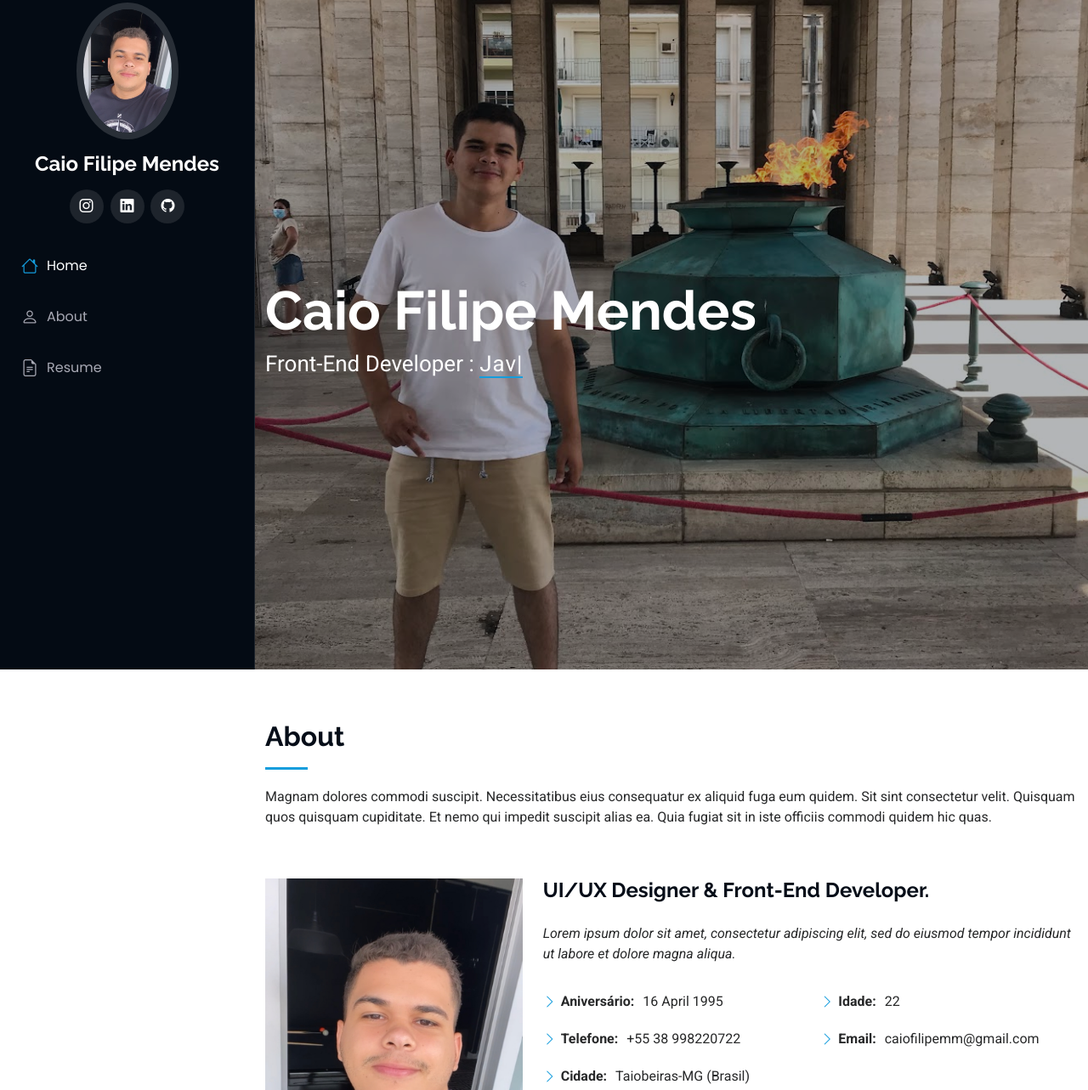
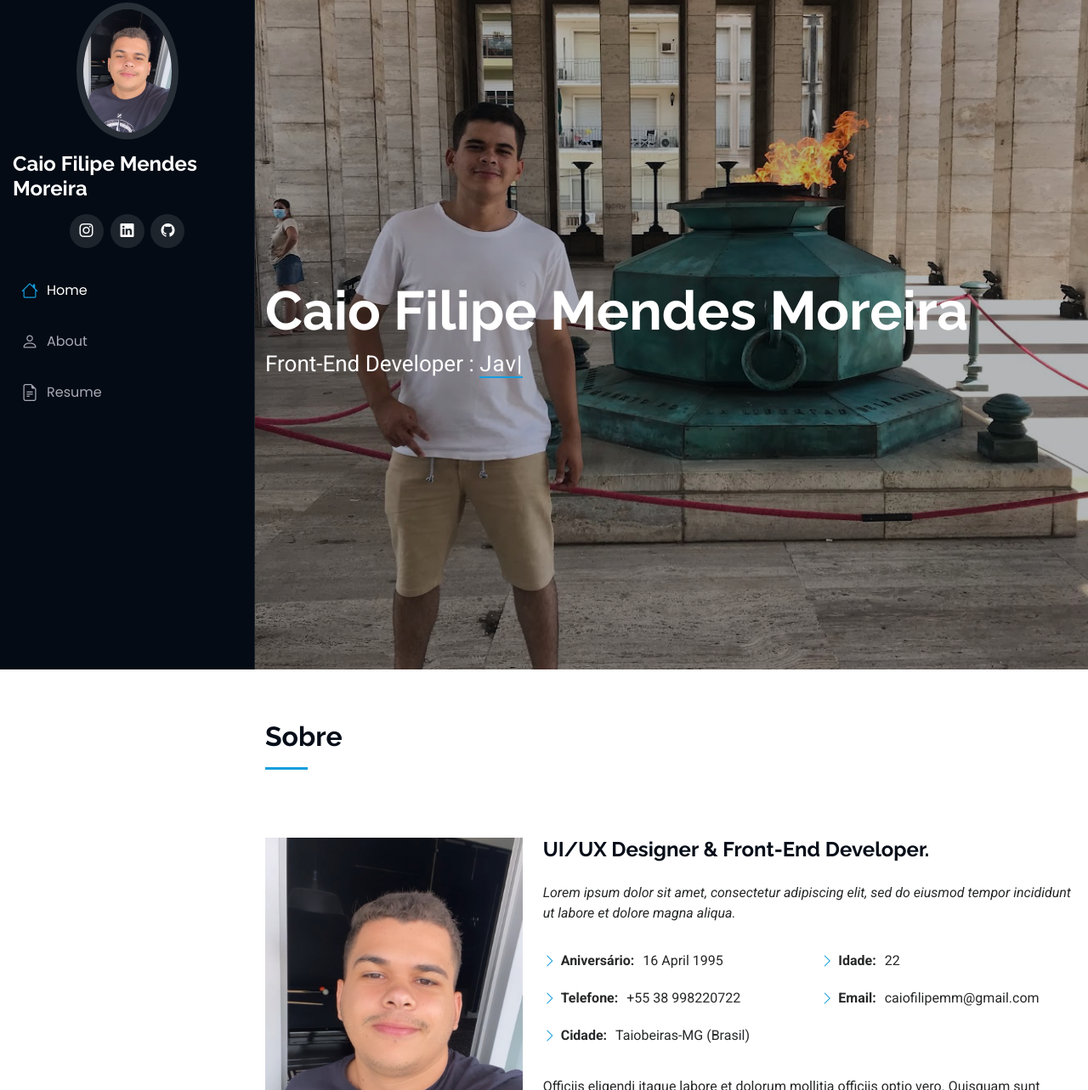
Before and after one commit to caiofmm/caio, a plain HTML site: page index.html in a window 1280 px wide. Shown: the part 12-1295 px from the top of the page at 85% size. Drawn offline with Linux system fonts and the light colour scheme.

```diff
--- a/index.html
+++ b/index.html
@@ -39,7 +39,7 @@
 
     <a href="index.html" class="logo d-flex align-items-center justify-content-center">
 
-      <h1 class="sitename">Caio Filipe Mendes</h1>
+      <h1 class="sitename">Caio Filipe Mendes Moreira</h1>
     </a>
 
     <div class="social-links text-center">
@@ -64,7 +64,7 @@
       <img src="assets/img/hero-bg.jpg" alt="" data-aos="fade-in" class="">
 
       <div class="container" data-aos="fade-up" data-aos-delay="100">
-        <h2>Caio Filipe Mendes</h2>
+        <h2>Caio Filipe Mendes Moreira</h2>
         <p>Front-End Developer :  <span class="typed" data-typed-items="HTML,CSS,JavaScript,UI/UX">Designer</span><span class="typed-cursor typed-cursor--blink" aria-hidden="true"></span><span class="typed-cursor typed-cursor--blink" aria-hidden="true"></span></p>
       </div>
 
@@ -75,8 +75,8 @@
 
 
       <div class="container section-title" data-aos="fade-up">
-        <h2>About</h2>
-        <p>Magnam dolores commodi suscipit. Necessitatibus eius consequatur ex aliquid fuga eum quidem. Sit sint consectetur velit. Quisquam quos quisquam cupiditate. Et nemo qui impedit suscipit alias ea. Quia fugiat sit in iste officiis commodi quidem hic quas.</p>
+        <h2>Sobre</h2>
+        <p></p>
       </div>
 
       <div class="container" data-aos="fade-up" data-aos-delay="100">
```
